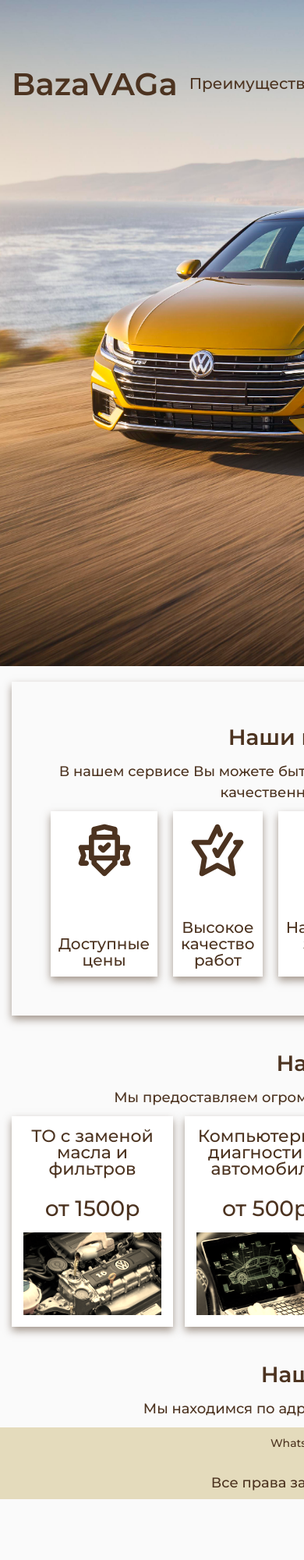
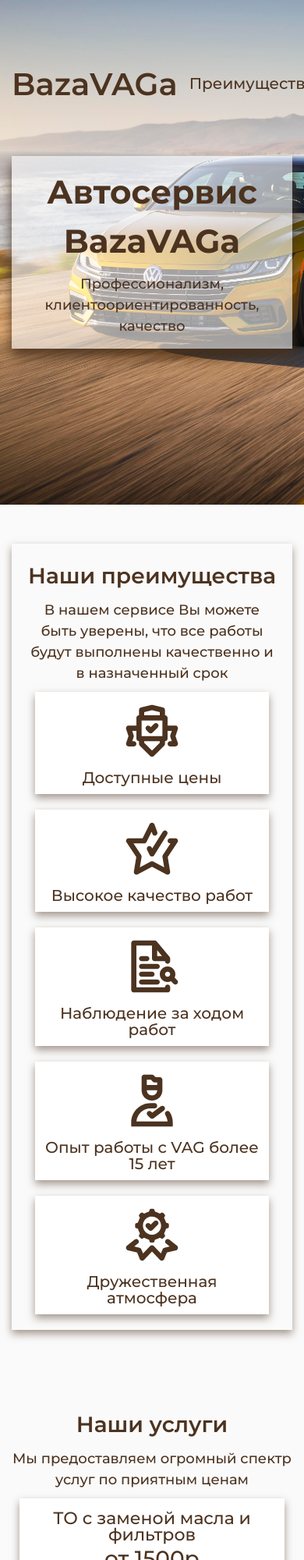
Before and after one commit to Sm1l/BazaVAGa, a plain HTML site: page index.html in a window 390 px wide. Shown: the top 2000 px of the page at 78% size. Before the commit the page ends 1922 px from the top, so only its background shows below. Drawn offline with Linux system fonts and the light colour scheme.

Commit message:
адаптив

```diff
--- a/index.html
+++ b/index.html
@@ -54,7 +54,7 @@
       </header>
       <main class="page">
         <section class="page__main main _section-container">
-          <div class="main_container _container">
+          <div class="main__container _container">
             <h1 class="main__title">Автосервис BazaVAGa</h1>
             <p class="main__text">
               Профессионализм, клиентоориентированность, качество
@@ -72,10 +72,11 @@
             <div class="advantages__header header-block">
               <h2 class="header-block__title">Наши преимущества</h2>
               <p class="header-block__text">
-                В нашем сервисе Вы можете быть уверенны, что все работы будут
+                В нашем сервисе Вы можете быть уверены, что все работы будут
                 выполнены качественно и в назначенный срок
               </p>
             </div>
+            <div class="advantages__row">
               <div class="advantages__column">
                 <div class="advantages__item">
                   <img
@@ -85,6 +86,8 @@
                   />
                   <h3 class="advantages__text">Доступные цены</h3>
                 </div>
+              </div>
+              <div class="advantages__column">
                 <div class="advantages__item">
                   <img
                     src="images/Advantages/good_quality.svg"
@@ -93,6 +96,8 @@
                   />
                   <h3 class="advantages__text">Высокое качество работ</h3>
                 </div>
+              </div>
+              <div class="advantages__column">
                 <div class="advantages__item">
                   <img
                     src="images/Advantages/management_paper.svg"
@@ -101,14 +106,20 @@
                   />
                   <h3 class="advantages__text">Наблюдение за ходом работ</h3>
                 </div>
+              </div>
+              <div class="advantages__column">
                 <div class="advantages__item">
                   <img
                     src="images/Advantages/tester_check.svg"
                     alt=""
                     class="advantages__picture"
                   />
-                <h3 class="advantages__text">Опыт работы с VAG более 15 лет</h3>
+                  <h3 class="advantages__text">
+                    Опыт работы с VAG более 15 лет
+                  </h3>
                 </div>
+              </div>
+              <div class="advantages__column">
                 <div class="advantages__item">
                   <img
                     src="images/Advantages/medal_cog.svg"
@@ -116,6 +127,7 @@
                     class="advantages__picture"
                   />
                   <h3 class="advantages__text">Дружественная атмосфера</h3>
+                </div>
               </div>
             </div>
           </div>
@@ -128,6 +140,7 @@
                 Мы предоставляем огромный спектр услуг по приятным ценам
               </p>
             </div>
+            <div class="price__row">
               <div class="price__column">
                 <div class="price__item item-price">
                   <div class="item-price__container">
@@ -143,6 +156,8 @@
                     />
                   </a>
                 </div>
+              </div>
+              <div class="price__column">
                 <div class="price__item item-price">
                   <div class="item-price__container">
                     <a href="" class="item-price__label"
@@ -157,6 +172,8 @@
                     />
                   </a>
                 </div>
+              </div>
+              <div class="price__column">
                 <div class="price__item item-price">
                   <div class="item-price__container">
                     <a href="" class="item-price__label">Замена колодок</a>
@@ -169,9 +186,13 @@
                     />
                   </a>
                 </div>
+              </div>
+              <div class="price__column">
                 <div class="price__item item-price">
                   <div class="item-price__container">
-                  <a href="" class="item-price__label">Диагностика подвески</a>
+                    <a href="" class="item-price__label"
+                      >Диагностика подвески</a
+                    >
                     <p class="item-price__text">от 1000р</p>
                   </div>
                   <a href="" class="item-price__image _ibg">
@@ -180,6 +201,7 @@
                       alt="Диагностика подвески"
                     />
                   </a>
+                </div>
               </div>
             </div>
           </div>
@@ -193,6 +215,7 @@
                   Мы находимся по адресу: г. Москва, ш. Фрезер, д. 10, с. 4
                 </p>
               </div>
+              <div class="contacts__column">
                 <div class="contacts__info">
                   <p class="contacts__title">Контакты</p>
                   <p class="contacts__adress">
@@ -205,6 +228,7 @@
                     Работаем без выходных <br />
                     с 9:00 до 22:00
                   </p>
+                </div>
               </div>
             </div>
           </div>
--- a/scss/_advantages.scss
+++ b/scss/_advantages.scss
@@ -9,9 +9,14 @@
   &__header {
   }
 
+  &__row {
+    display: flex;
+    gap: 20px;
+  }
+
   &__column {
     display: flex;
-    gap: 20px;
+    flex: 1;
   }
 
   &__item {
@@ -37,8 +42,35 @@
   }
 }
 
-@media (max-width: 990px) {
+@media (max-width: 1220px) {
   .advantages {
-    padding: 20px 0;
+
+    &__container {
+      padding: 20px;
+    }
+    &__row {
+      flex-wrap: wrap;
+      justify-content: center;
+    }
+    &__column {
+      margin: 0 -10px -20px;
+      padding: 0 10px 20px;
+      flex: 0 1 33.333%;
+    }
   }
 }
+@media (max-width: 760px) {
+  .advantages {
+    &__column {
+      flex: 0 1 50%;
+    }
+  }
+}
+
+@media (max-width: 600px) {
+  .advantages {
+    &__column {
+      flex: 0 1 100%;
+    }
+  }
+}
--- a/scss/_contacts.scss
+++ b/scss/_contacts.scss
@@ -1,17 +1,18 @@
 .contacts {
   position: relative;
   padding: 50px 0 0 0;
-  // min-height: 600px;
   &__container {
   }
 
   &__header {
   }
-
-  &__info {
+  &__column {
     position: absolute;
     transform: translateY(50%);
     z-index: 2;
+  }
+
+  &__info {
     display: flex;
     flex-direction: column;
     justify-content: center;
@@ -56,6 +57,58 @@
 }
 @media (max-width: 990px) {
   .contacts {
-    padding: 20px 0 0 0;
+    padding: 20px 0 150px 0;
+    &__column {
+      position: absolute;
+      top: 0;
+      left: 0;
+      width: 100vw;
+      transform: translateY(200%);
+      padding: 30px;
+    }
+
+    &__map {
+    }
+
+    &__info {
+      padding: 20px;
+    }
+    &__title {
+      font-size: 28px;
+    }
+
+    &__adress {
+      font-size: 18px;
+    }
+
+    &__phone {
+      font-size: 18px;
+    }
+
+    &__worktime {
+      font-size: 14px;
+    }
   }
 }
+@media (max-width: 402px) {
+  .contacts {
+    &__column {
+      transform: translateY(260%);
+      padding: 10px;
+    }
+    &__info {
+    }
+  }
+}
+
+}
+@media (max-width: 346px) {
+  .contacts {
+    &__column {
+      transform: translateY(150%);
+
+    }
+    &__info {
+    }
+  }
+}
--- a/scss/_main.scss
+++ b/scss/_main.scss
@@ -1,20 +1,15 @@
 .main {
   position: relative;
   margin-top: -100px;
-  // display: grid;
-  // grid-template-rows: 1fr;
-  // grid-template-columns: 1fr minmax(auto, 1400px) 1fr;
-  // gap: 15px;
   justify-items: end;
 
-  &_container {
+  &__container {
     display: flex;
     flex-direction: column;
     justify-content: center;
     align-items: center;
     text-align: center;
     background-color: rgba(255, 255, 255, 0.4);
-    // border-radius: 20%;
     margin: 200px 0 300px 0;
     padding: 15px;
     max-width: 450px;
@@ -49,3 +44,31 @@
     }
   }
 }
+@media (max-width: 1200px) {
+  .main {
+    justify-items: center;
+    &__container {
+      margin: 200px auto;
+    }
+  }
+}
+@media (max-width: 1000px) {
+  .main {
+  }
+}
+
+@media (max-width: 496px) {
+  .main {
+    &__container {
+      background-color: rgba(255, 255, 255, 0.6);
+    }
+    &__title {
+      font-size: 42px;
+      padding: 0 0 10px 0;
+    }
+
+    &__text {
+      font-size: 18px;
+    }
+  }
+}
--- a/scss/_price.scss
+++ b/scss/_price.scss
@@ -6,13 +6,22 @@
 
   &__header {
   }
-
-  &__column {
+  &__row {
     display: flex;
     gap: 15px;
   }
+  &__column {
+    display: flex;
+    flex: 1;
+
+    // flex-direction: column;
+    // justify-content: space-between;
+    // gap: 20px;
+    // margin: 0 -20px -20px;
+  }
 
   &__item {
+    // margin: 0 20px 20px;
   }
 }
 
@@ -59,25 +68,34 @@
   }
 }
 
-// @media (max-width: 1100px) {
-//   .price {
-//     &__column {
-//       flex-wrap: wrap;
-//     }
-//     &__item {
-//       flex: 0 1 50%;
-//     }
-//   }
-// }
-
 @media (max-width: 990px) {
   .price {
-    padding: 20px 0;
+    &__row {
+      flex-wrap: wrap;
+      gap: 0;
+    }
     &__column {
-      &__item {
-      }
+      padding: 0 10px 20px;
+      flex: 0 1 50%;
     }
-    .item-price {
+    &__item {
+    }
+  }
+  .item-price {
+    &__container {
+      gap: 10px;
     }
   }
 }
+
+@media (max-width: 760px) {
+  .price {
+    &__column {
+      flex: 0 1 100%;
+    }
+  }
+  .item-price {
+    &__container {
+    }
+  }
+}
```
Also changed, not shown: css/style.css. Lines whose indentation alone changed are shown as unchanged.
